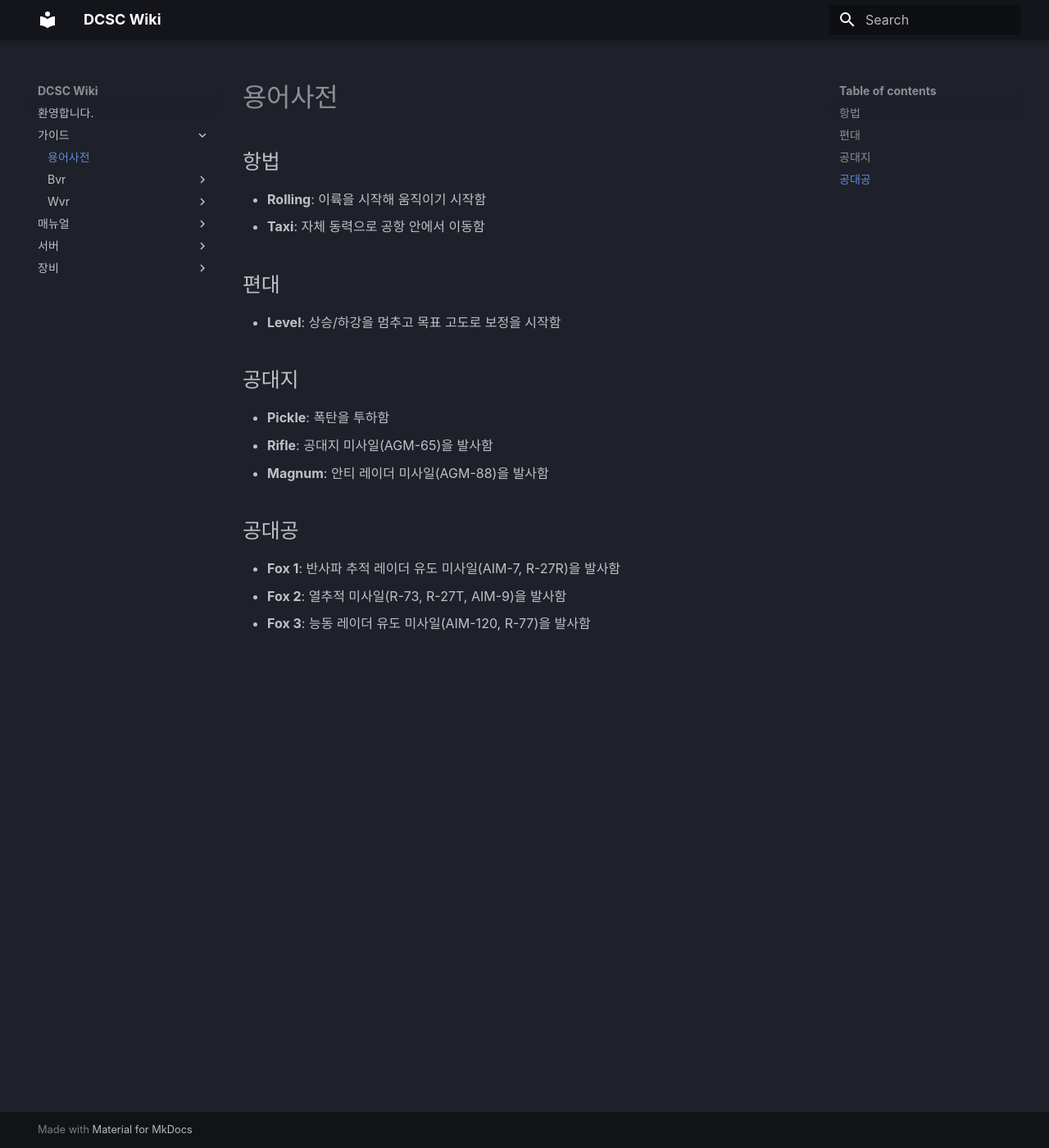
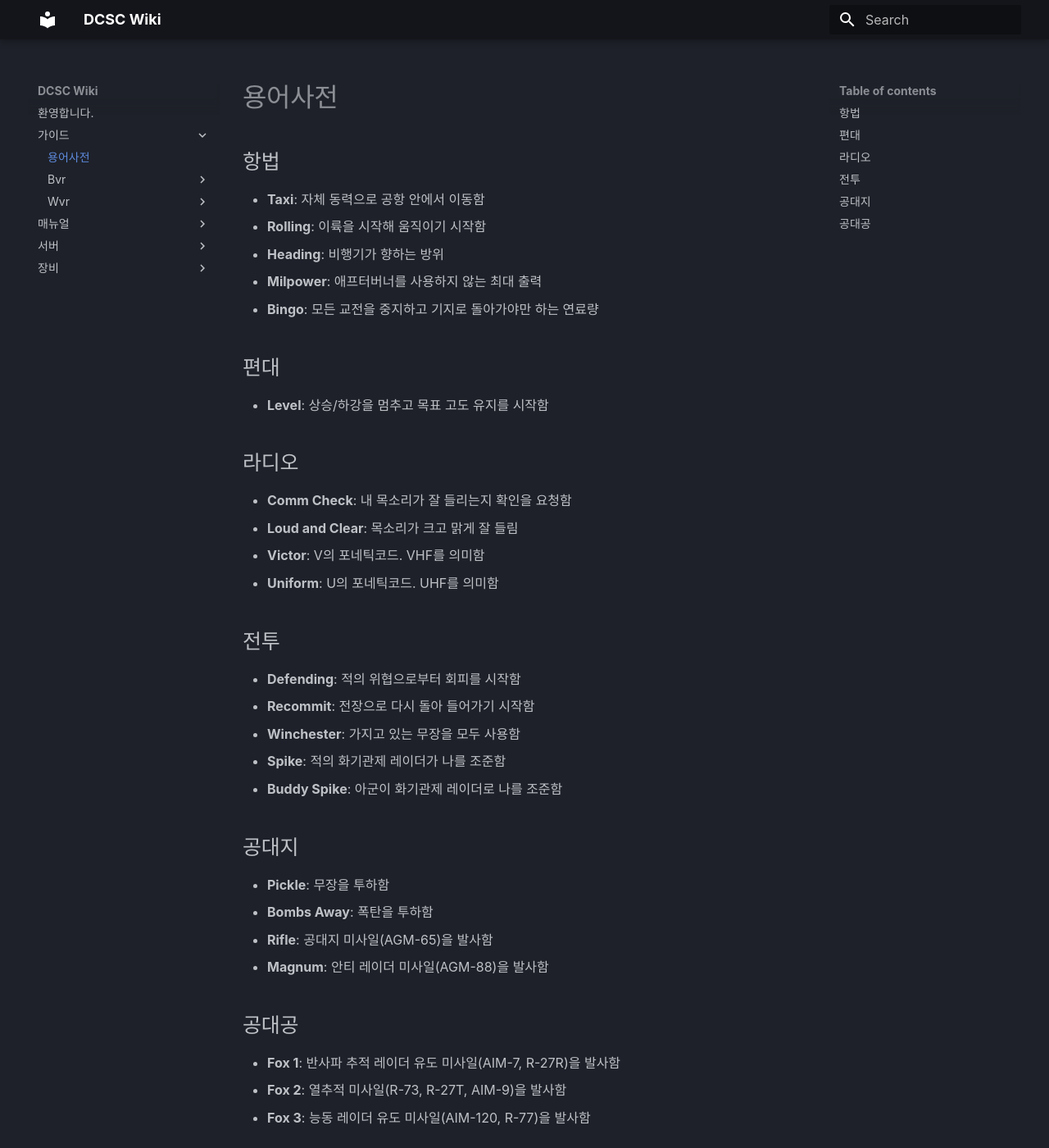
Before and after one commit to dcs-c/dcs-c.github.io, an MkDocs documentation site: the page built from docs/가이드/용어사전.md, in a window 1280 px wide and 1400 px high. Shown: the whole window at 82% size. Built offline with MkDocs 1.6.1 and Material for MkDocs 9.7.7, drawn with Linux system fonts in a browser that asks for light colours; some web fonts are replaced.

Commit message:
Update 용어사전.md

```diff
--- a/docs/가이드/용어사전.md
+++ b/docs/가이드/용어사전.md
@@ -1,11 +1,26 @@
 # 용어사전
 ## 항법
+* **Taxi**: 자체 동력으로 공항 안에서 이동함
 * **Rolling**: 이륙을 시작해 움직이기 시작함
-* **Taxi**: 자체 동력으로 공항 안에서 이동함
+* **Heading**: 비행기가 향하는 방위
+* **Milpower**: 애프터버너를 사용하지 않는 최대 출력
+* **Bingo**: 모든 교전을 중지하고 기지로 돌아가야만 하는 연료량
 ## 편대
-* **Level**: 상승/하강을 멈추고 목표 고도로 보정을 시작함
+* **Level**: 상승/하강을 멈추고 목표 고도 유지를 시작함
+## 라디오
+* **Comm Check**: 내 목소리가 잘 들리는지 확인을 요청함
+* **Loud and Clear**: 목소리가 크고 맑게 잘 들림
+* **Victor**: V의 포네틱코드. VHF를 의미함
+* **Uniform**: U의 포네틱코드. UHF를 의미함
+## 전투
+* **Defending**: 적의 위협으로부터 회피를 시작함
+* **Recommit**: 전장으로 다시 돌아 들어가기 시작함
+* **Winchester**: 가지고 있는 무장을 모두 사용함
+* **Spike**: 적의 화기관제 레이더가 나를 조준함
+* **Buddy Spike**: 아군이 화기관제 레이더로 나를 조준함
 ## 공대지
-* **Pickle**: 폭탄을 투하함
+* **Pickle**: 무장을 투하함
+* **Bombs Away**: 폭탄을 투하함
 * **Rifle**: 공대지 미사일(AGM-65)을 발사함
 * **Magnum**: 안티 레이더 미사일(AGM-88)을 발사함
 ## 공대공
```
